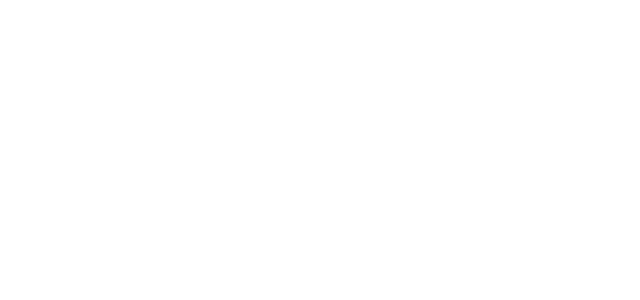
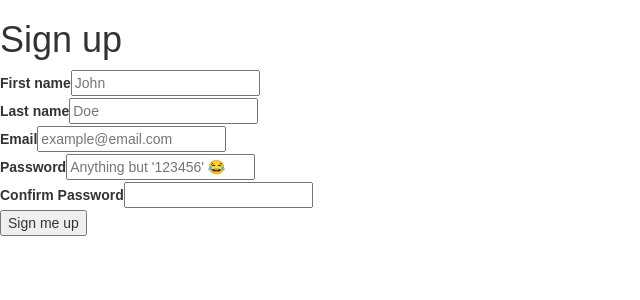
Before and after one commit to neilkrichi/coffee-marketplace, a React (Create React App) app: page /signup in a window 1280 px wide. Shown: the top 300 px of the page, without its empty margins (0-640 px from the left). Built offline with nearby package versions, Linux system fonts and the light colour scheme.

Commit message:
Added password confirmation, sign up pages etc... I'm getting there fam

```diff
--- a/src/components/App/index.js
+++ b/src/components/App/App.js
@@ -2,8 +2,9 @@ import React, { PropTypes, Component } from 'react';
 import classnames from 'classnames';
 import { Navbar, Nav, NavItem, MenuItem, NavDropdown } from 'react-bootstrap';
 import logo from './logo.svg';
-import './index.css';
+import './style.css';
 import SignUpButton from './SignUpButton.js';
+import {browserHistory, Link} from 'react-router';
 
 
 
@@ -29,9 +30,9 @@ class App extends Component {
               <NavItem eventKey={3} href="#">Blog</NavItem>
             </Nav>
             <Nav pullRight>
-              <NavItem eventKey={2} href="#">Sell on Cough-E</NavItem>
-              <NavItem eventKey={1} href="#"><SignUpButton/></NavItem>
-              <NavItem eventKey={2} href="#" className="sign-in">Sign In</NavItem>
+              <NavItem eventKey={2} href="#"><Link to='/sell'><button bsStyle="primary" bsSize="medium" className="">Sell on Cough-E</button></Link></NavItem>
+              <NavItem eventKey={1} href="#"><Link to='/signup'><button bsStyle="primary" bsSize="medium" className="">Sign Up</button></Link></NavItem>
+              <NavItem eventKey={2} href="#"><Link to='/signup'><button bsStyle="primary" bsSize="medium" className="">Log In</button></Link></NavItem>
             </Nav>
           </Navbar.Collapse>
         </Navbar>
--- /dev/null
+++ b/src/components/LoginPage/LoginPage.js
@@ -0,0 +1,92 @@
+import React, { PropTypes, Component } from 'react';
+import classnames from 'classnames';
+import {browserHistory, Link} from 'react-router'
+
+
+import './style.css';
+
+export default class LoginPage extends Component {
+  constructor(props) {
+    super(props);
+    this.state = {
+      email:'',
+      password: '',
+      emailError: ''
+    };
+
+    this.handleInputChange = this.handleInputChange.bind(this);
+    this.handleSubmit = this.handleSubmit.bind(this);
+    this.validateEmail = this.validateEmail.bind(this);
+
+  }
+
+  getValidationState() {
+    const length = this.state.password.length;
+    if (length > 10) return 'success';
+    else if (length > 5) return 'warning';
+    else if (length > 0) return 'error';
+  }
+
+  validateEmail(){
+    if (this.state.email === '') {
+      this.setState({emailError: ''})
+    }
+    else if (!/^[A-Z0-9._%+-]+@[A-Z0-9.-]+\.[A-Z]{2,9}$/i.test(this.state.email)) {
+      this.setState({emailError: 'error'})
+    }else{
+      this.setState({emailError: 'nice'})
+    }
+  }
+
+  handleInputChange(event) {
+    this.setState({[event.target.name]: event.target.value});
+  }
+
+  handleSubmit(event) {
+    alert('Nigga we made it! Here are your credentials ' + this.state.email + " " + this.state.password);
+    event.preventDefault();
+  }
+
+  renderPasswordError(){
+    if(this.getValidationState() === 'success'){
+      return (<span>Looks good</span>)
+    }else if (this.getValidationState() === 'warning') {
+      return (<span>Not that great</span>)
+    }else if (this.getValidationState() === 'error') {
+      return (<span>Sucks dude</span>)
+    }
+  }
+
+  render() {
+    const { className, ...props } = this.props;
+    return (
+      <div className={classnames('SignUp', className)} {...props}>
+        <h1>
+          Log in
+        </h1>
+        <form onSubmit={this.handleSubmit}>
+          <div className={this.state.emailError}>
+            <input name='email'
+              onBlur={this.validateEmail}
+              value={this.state.email}
+              placeholder="Enter your email"
+              onChange={this.handleInputChange}/>
+          </div>
+
+          <div className={this.getValidationState()}>
+            <input name='password'
+              type='password'
+              value={this.state.password}
+              placeholder="Enter your password"
+              onChange={this.handleInputChange}/>
+            {this.renderPasswordError()}
+          </div>
+
+          <button type="submit">
+            Sign me up
+          </button>
+        </form>
+      </div>
+    );
+  }
+}
--- /dev/null
+++ b/src/components/LoginPage/style.css
@@ -0,0 +1,4 @@
+.error input{
+  outline: none;
+  border-color: red;
+}
--- a/src/components/NotFound/index.js
+++ b/src/components/NotFound/NotFound.js
@@ -5,16 +5,13 @@ import classnames from 'classnames';
 import './style.css';
 
 export default class NotFound extends Component {
-  // static propTypes = {}
-  // static defaultProps = {}
-  // state = {}
 
   render() {
     const { className, ...props } = this.props;
     return (
       <div className={classnames('NotFound', className)} {...props}>
         <h1>
-          404 <small>Not Found :(</small>
+          404 <small>Not Found 😭</small>
         </h1>
       </div>
     );
--- /dev/null
+++ b/src/components/SellLandingPage/SellLandingPage.js
@@ -0,0 +1,19 @@
+// src/components/About/index.js
+import React, { PropTypes, Component } from 'react';
+import classnames from 'classnames';
+
+import './style.css';
+
+export default class SellLandingPage extends Component {
+
+  render() {
+    const { className, ...props } = this.props;
+    return (
+      <div className={classnames('Sell', className)} {...props}>
+        <h1>
+          About
+        </h1>
+      </div>
+    );
+  }
+}
--- /dev/null
+++ b/src/components/SignUpPage/SignUpPage.js
@@ -0,0 +1,120 @@
+import React, { PropTypes, Component } from 'react';
+import classnames from 'classnames';
+import {browserHistory, Link} from 'react-router'
+
+
+import './style.css';
+
+export default class SignUpPage extends Component {
+  constructor(props) {
+    super(props);
+    this.state = {
+      email:'',
+      password: '',
+      emailError: '',
+      passwordConfirmation: ''
+    };
+
+    this.handleInputChange = this.handleInputChange.bind(this);
+    this.handleSubmit = this.handleSubmit.bind(this);
+    this.validateEmail = this.validateEmail.bind(this);
+
+  }
+
+  handleInputChange(event) {
+    this.setState({[event.target.name]: event.target.value});
+  }
+
+  handleSubmit(event) {
+    alert('Nigga we made it! Here are your credentials ' + this.state.email + " " + this.state.password);
+    event.preventDefault();
+  }
+
+  getValidationState() {
+    const length = this.state.password.length;
+    if (length > 10) return 'success';
+    else if (length > 5) return 'warning';
+    else if (length > 0) return 'error';
+  }
+
+  validateEmail(){
+    if (this.state.email === '') {
+      this.setState({emailError: ''})
+    }
+    else if (!/^[A-Z0-9._%+-]+@[A-Z0-9.-]+\.[A-Z]{2,9}$/i.test(this.state.email)) {
+      this.setState({emailError: 'error'})
+    }else{
+      this.setState({emailError: 'nice'})
+    }
+  }
+
+  renderPasswordError(){
+    if(this.getValidationState() === 'success'){
+      return (<span>Looks good</span>)
+    }else if (this.getValidationState() === 'warning') {
+      return (<span>Not that great</span>)
+    }else if (this.getValidationState() === 'error') {
+      return (<span>Sucks dude</span>)
+    }
+  }
+
+  validatePassword(){
+    if (this.state.passwordConfirmation === '') {
+      return ''
+    }
+    else if(this.state.passwordConfirmation === this.state.password) {
+      return (<span>Good</span>)
+    }
+    else {
+      return (<span>Doesn't match your password</span>)
+    }
+  }
+
+  render() {
+    const { className, ...props } = this.props;
+    return (
+      <div className={classnames('SignUp', className)} {...props}>
+        <h1>
+          Sign up
+        </h1>
+        <form onSubmit={this.handleSubmit}>
+          <label>First name </label>
+          <input type="text" placeholder="John"/> <br></br>
+          <label>Last name</label>
+          <input type="text" placeholder="Doe"/>
+          <div className={this.state.emailError}>
+            <label>Email </label>
+            <input name='email'
+              onBlur={this.validateEmail}
+              value={this.state.email}
+              placeholder="example@email.com"
+              onChange={this.handleInputChange}/>
+          </div>
+
+          <div className={this.getValidationState()}>
+            <label>Password </label>
+            <input name='password'
+              type='password'
+              value={this.state.password}
+              placeholder="Anything but '123456' 😂"
+              onChange={this.handleInputChange}/>
+            {this.renderPasswordError()}
+          </div>
+
+          <div className=''>
+            <label>Confirm Password </label>
+            <input name='passwordConfirmation'
+              type='password'
+              value={this.state.passwordConfirmation}
+              placeholder=""
+              onChange={this.handleInputChange}/>
+            {this.validatePassword()}
+          </div>
+          <button type="submit">
+            Sign me up
+          </button>
+        </form>
+      </div>
+    );
+  }
+}
--- /dev/null
+++ b/src/components/SignUpPage/style.css
@@ -0,0 +1,14 @@
+.error input{
+  outline: none;
+  border-color: red;
+}
+
+.warning input{
+  outline: none;
+  border-color: orange;
+}
+
+.success input{
+  outline: none;
+  border-color: green;
+}
--- a/src/index.js
+++ b/src/index.js
@@ -1,9 +1,13 @@
 import React from 'react';
 import ReactDOM from 'react-dom';
 
-import App from './components/App/index.js';
-import About from './components/About/index.js';
-import NotFound from './components/NotFound/index.js';
+import App from './components/App/App.js';
+import About from './components/About/About.js';
+import NotFound from './components/NotFound/NotFound.js';
+import SignUpPage from './components/SignUpPage/SignUpPage.js';
+import LoginPage from './components/LoginPage/LoginPage.js';
+import SellLandingPage from './components/SellLandingPage/SellLandingPage.js';
+
 import registerServiceWorker from './registerServiceWorker';
 import './index.css';
 import { Router, Route, browserHistory } from 'react-router';
@@ -11,8 +15,11 @@ import { Router, Route, browserHistory } from 'react-router';
 ReactDOM.render((
   <Router history={browserHistory}>
     <Route path="/" component={App}/>
-    <Route path="/dude" component={App}/>
+    <Route path="/home" component={App}/>
     <Route path="/about" component={About}/>
     <Route path="/error" component={NotFound}/>
+    <Route path="/signup" component={SignUpPage}/>
+    <Route path="/login" component={LoginPage}/>
+    <Route path="/sell" component={SellLandingPage}/>
   </Router>
 ), document.getElementById('root'))
```
Also changed, not shown: src/components/About/About.js (renamed from src/components/About/index.js), src/components/App/style.css (renamed from src/components/App/index.css), src/components/SellLandingPage/style.css (added).
